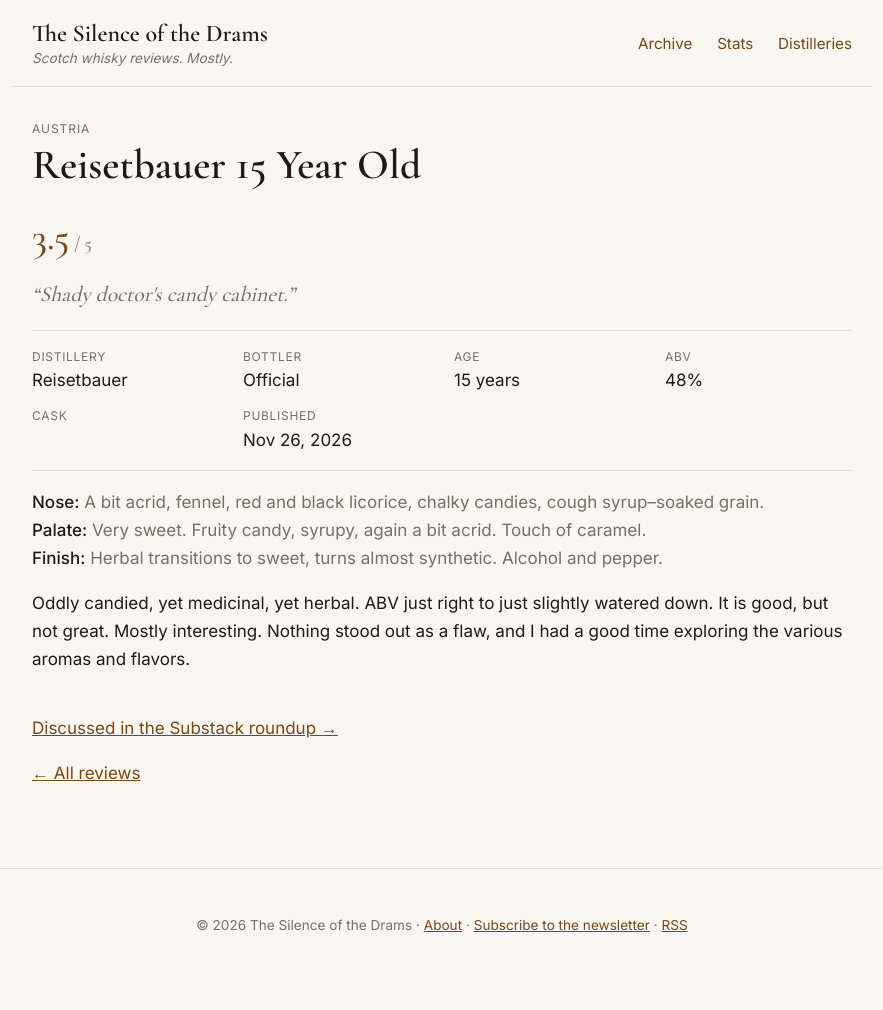
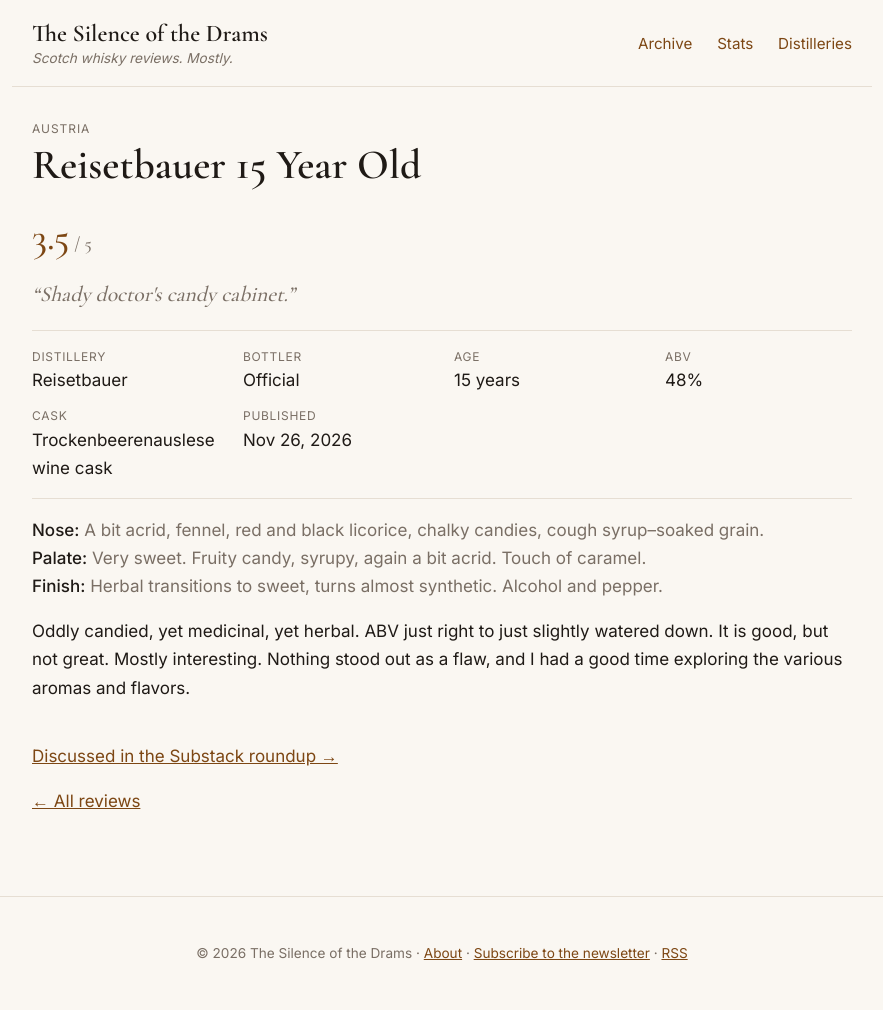
Before and after one commit to dustinransom/silenceofthedrams, a Jekyll site: the page built from _reviews/whisky/2026-11-26-reisetbauer-15-year-old.md, in a window 1280 px wide. Shown: the whole page, without its empty margins (198-1081 px from the left). Built offline with Jekyll 4.4.1, drawn with Linux system fonts in a browser that asks for light colours; before the commit the page ends 982 px from its top, so only the background shows below that.

Commit message:
Reisetbauer 15: add cask
Co-Authored-By: Claude Opus 5.5 <noreply@anthropic.com>
Claude-Session: https://claude.ai/code/session_01FTwpy9jhRMq76zndPm77wc

```diff
--- a/_data/whisky_log.csv
+++ b/_data/whisky_log.csv
@@ -1,5 +1,5 @@
 order,name,distillery,bottler,country,region,abv,cask,age,distilled,bottled,score,scale,mental_image,year,occasion,whiskybase,review,status
-1,Reisetbauer 15 Year Old,Reisetbauer,Distillery,Austria,Austria,48%,,15,,,3.5,,Shady doctor's candy cabinet.,2026,,https://www.whiskybase.com/whiskies/whisky/71423/reisetbauer-15-year-old,reisetbauer-15-year-old,
+1,Reisetbauer 15 Year Old,Reisetbauer,Distillery,Austria,Austria,48%,Trockenbeerenauslese wine cask,15,,,3.5,,Shady doctor's candy cabinet.,2026,,https://www.whiskybase.com/whiskies/whisky/71423/reisetbauer-15-year-old,reisetbauer-15-year-old,
 2,"Drayman's 5 Year, Highveld Single Malt",Drayman's,Distillery,South Africa,,43%,French oak,5,,,3.5,,Macvin du South Africa.,2026,,https://www.whiskybase.com/whiskies/whisky/260293/draymans-05-year-old,draymans-5-year-highveld-single-malt,
 3,Barrel and Bottle Australian Single Malt,,Barrel and Bottle,Australia,,52%,Blend of ex-Heaven Hill bourbon and ex-Heaven Hill bourbon finished in Shiraz,,,,4,,Rest and Be Thankful... down under.,2026,,,barrel-and-bottle-australian-single-malt,
 4,"Bruichladdich 13 Year (2011), Dramfool's Middle Cut",Bruichladdich,Dramfool,Scotland,Islay,61%,1st fill bourbon,13,2011.09,2025.02,1,,Pepper infused rubbing alcohol.,2025,Dramfool and Bruichladdich Feis Isle Tasting,,bruichladdich-13-year-2011-dramfools-middle-cut,
--- a/_reviews/whisky/2026-11-26-reisetbauer-15-year-old.md
+++ b/_reviews/whisky/2026-11-26-reisetbauer-15-year-old.md
@@ -13,7 +13,7 @@ region: ""
 country: Austria
 age: "15 years"
 abv: 48
-cask: ""
+cask: "Trockenbeerenauslese wine cask"
 score: 3.5
 mental_image: "Shady doctor's candy cabinet."
 whiskybase: "https://www.whiskybase.com/whiskies/whisky/71423/reisetbauer-15-year-old"
```
